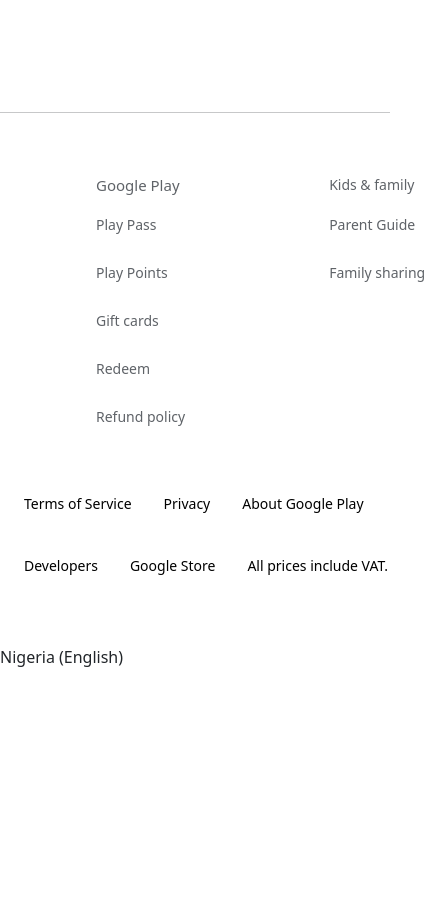
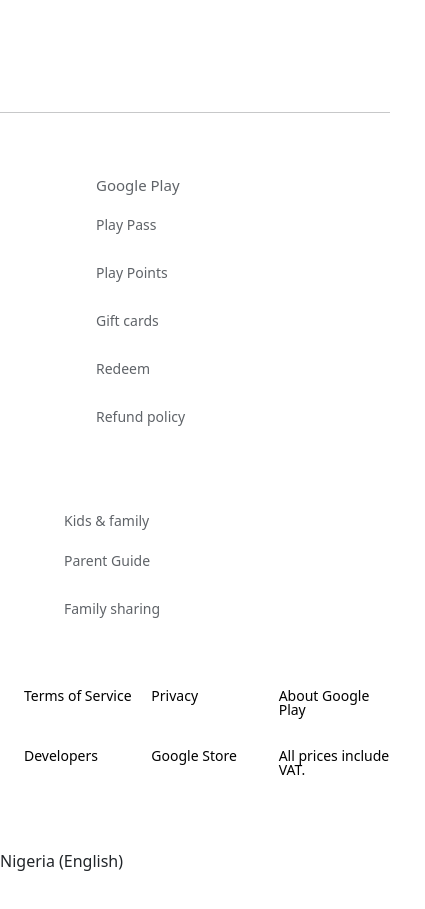
Before and after one commit to Danboy-cyber/PLAYSTORE-PROJECT, a plain HTML site: page html/father.html in a window 390 px wide. Shown: the part 2740-3649 px from the top of the page, 425 px wide, since content can reach past the window. Before the commit the page ends 3505 px from the top, so only its background shows below. Drawn offline with nearby package versions, Linux system fonts and the light colour scheme.

Commit message:
i adjusted things

```diff
--- a/css/father.css
+++ b/css/father.css
@@ -266,6 +266,7 @@ header{
 .not .least{
     display: flex;
     justify-content: space-between;
+    flex-wrap: wrap;
 }
 
 .least .but{
@@ -315,12 +316,12 @@ header{
 
 
     .do .it{
-        display: flex;
+        display: grid;
+        grid-template-columns: 1fr 1fr 1fr;
         flex-wrap: wrap;
-        /* flex-wrap: wrap; */
-        grid-template-rows: 1fr;
-        gap: 2rem;
-        /* margin: 2rem 1rem 1.5rem 1.5rem; */
+        grid-template-rows: 1fr 1fr;
+        gap: 1rem;
+        font-size: 5px;
     }
 
 }
--- a/css/mother.css
+++ b/css/mother.css
@@ -437,6 +437,7 @@ header{
 .not .least{
     display: flex;
     justify-content: space-between;
+    flex-wrap: wrap;
 }
 
 .least .but{
@@ -487,11 +488,11 @@ header{
 
     .do .it{
         display: grid;
-        grid-template-columns: 1fr 1fr 1fr 1fr 1fr 1fr;
-        /* flex-wrap: wrap; */
-        grid-template-rows: 1fr;
-        gap: 2rem;
-        /* margin: 2rem 1rem 1.5rem 1.5rem; */
+        grid-template-columns: 1fr 1fr 1fr;
+        flex-wrap: wrap;
+        grid-template-rows: 1fr 1fr;
+        gap: 1rem;
+        font-size: 5px;
     }
 
 }
--- a/media queries style.css
+++ b/media queries style.css
@@ -560,6 +560,7 @@ header{
 .not .least{
     display: flex;
     justify-content: space-between;
+    flex-wrap: wrap;
 }
 
 .least .but{
@@ -611,11 +612,11 @@ header{
 
     .do .it{
         display: grid;
-        grid-template-columns: 1fr 1fr 1fr 1fr 1fr 1fr;
-        /* flex-wrap: wrap; */
-        grid-template-rows: 1fr;
-        gap: 2rem;
-        /* margin: 2rem 1rem 1.5rem 1.5rem; */
+        grid-template-columns: 1fr 1fr 1fr;
+        flex-wrap: wrap;
+        grid-template-rows: 1fr 1fr;
+        gap: 1rem;
+        font-size: 5px;
     }
 
 }
--- a/variable.css
+++ b/variable.css
@@ -497,6 +497,7 @@ header{
 .not .least{
     display: flex;
     justify-content: space-between;
+    flex-wrap: wrap;
 }
 
 .least .but{
@@ -547,11 +548,11 @@ header{
 
     .do .it{
         display: grid;
-        grid-template-columns: 1fr 1fr 1fr 1fr 1fr 1fr;
-        /* flex-wrap: wrap; */
-        grid-template-rows: 1fr;
-        gap: 2rem;
-        /* margin: 2rem 1rem 1.5rem 1.5rem; */
+        grid-template-columns: 1fr 1fr 1fr;
+        flex-wrap: wrap;
+        grid-template-rows: 1fr 1fr;
+        gap: 1rem;
+        font-size: 5px;
     }
 
 }
```
